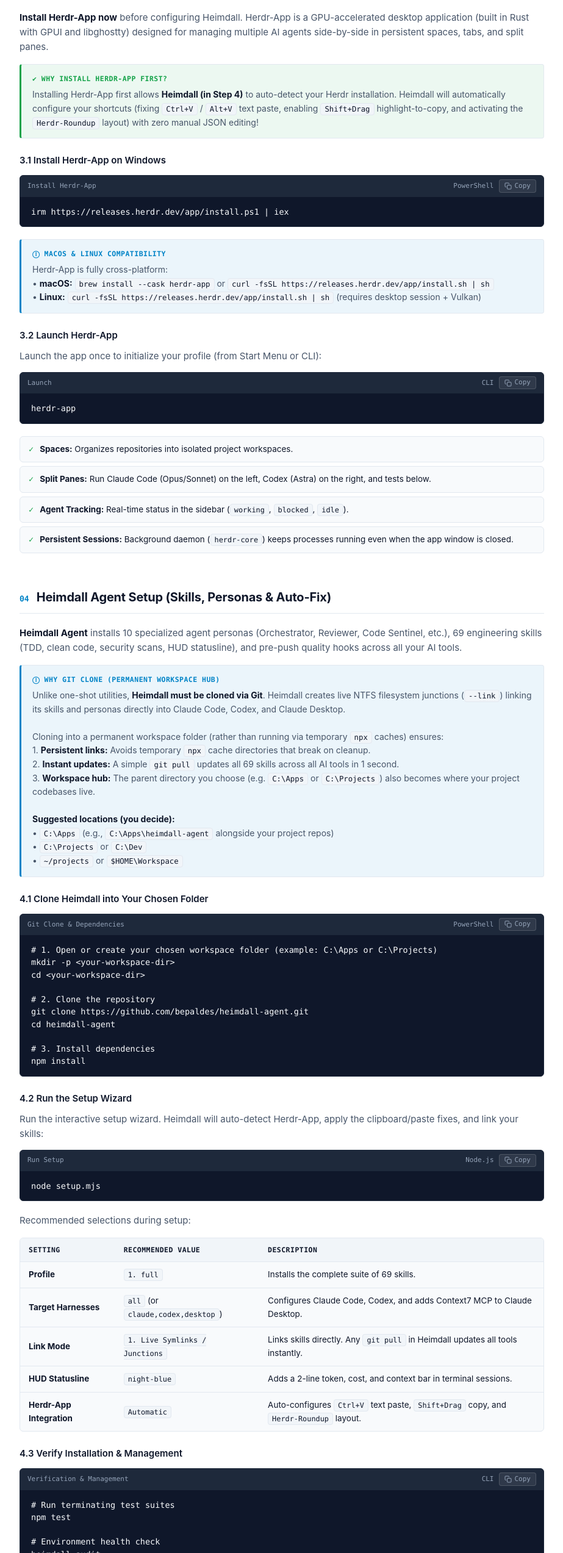
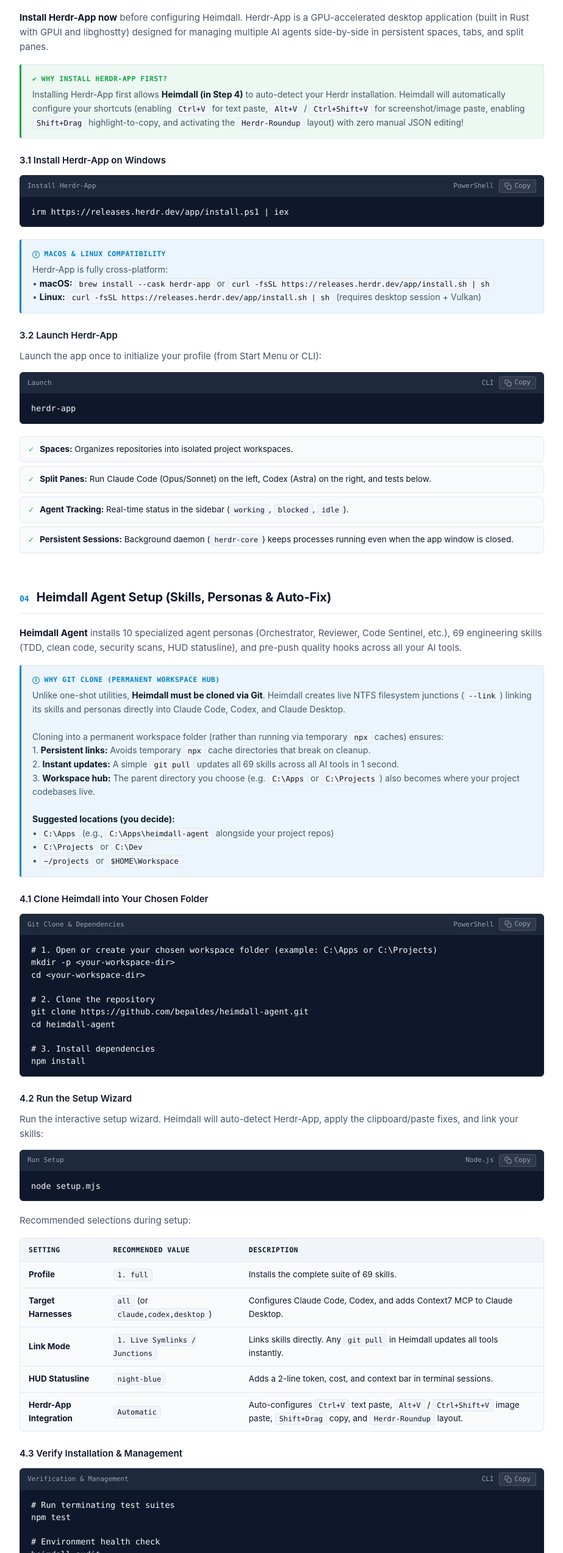
Before and after one commit to bepaldes/bepaldes.github.io, a plain HTML site: page install-guide.html in a window 1280 px wide. Shown: the part 2594-5140 px from the top of the page at 61% size, without its empty margins (178-1101 px from the left). Drawn offline with Linux system fonts and the light colour scheme.

Commit message:
docs: update install-guide shortcuts for text and image paste

```diff
--- a/install-guide.html
+++ b/install-guide.html
@@ -572,7 +572,7 @@ gc status</code></pre>
         <div class="panel-head">&#10004; Why Install Herdr-App First?</div>
         <p>
           Installing Herdr-App first allows <strong>Heimdall (in Step 4)</strong> to auto-detect your Herdr installation.
-          Heimdall will automatically configure your shortcuts (fixing <code>Ctrl+V</code> / <code>Alt+V</code> text paste, enabling <code>Shift+Drag</code> highlight-to-copy, and activating the <code>Herdr-Roundup</code> layout) with zero manual JSON editing!
+          Heimdall will automatically configure your shortcuts (enabling <code>Ctrl+V</code> for text paste, <code>Alt+V</code> / <code>Ctrl+Shift+V</code> for screenshot/image paste, enabling <code>Shift+Drag</code> highlight-to-copy, and activating the <code>Herdr-Roundup</code> layout) with zero manual JSON editing!
         </p>
       </div>
 
@@ -712,7 +712,7 @@ npm install</code></pre>
             <tr>
               <td><strong>Herdr-App Integration</strong></td>
               <td><code>Automatic</code></td>
-              <td>Auto-configures <code>Ctrl+V</code> text paste, <code>Shift+Drag</code> copy, and <code>Herdr-Roundup</code> layout.</td>
+              <td>Auto-configures <code>Ctrl+V</code> text paste, <code>Alt+V</code> / <code>Ctrl+Shift+V</code> image paste, <code>Shift+Drag</code> copy, and <code>Herdr-Roundup</code> layout.</td>
             </tr>
           </tbody>
         </table>
```
